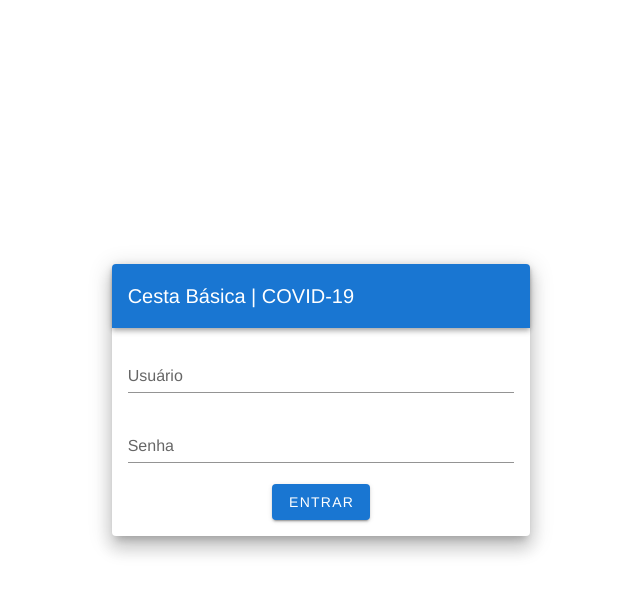
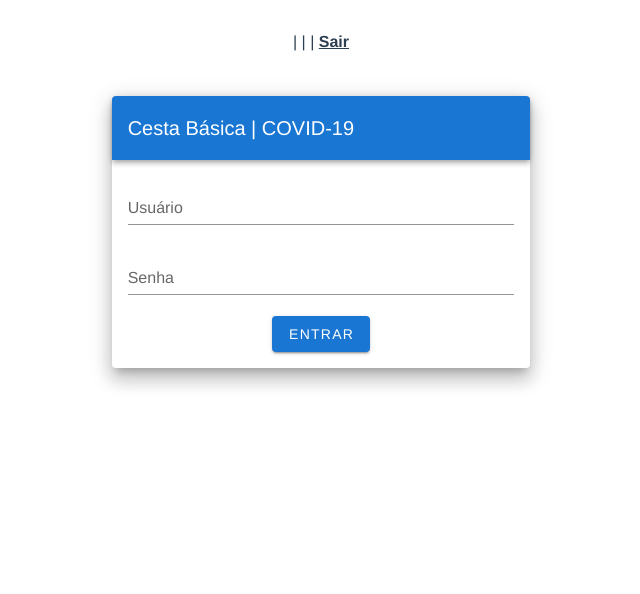
Before and after one commit to flpgst/cesta-basica-covid19, a Vue app in the folder frontend/: page / in a window 1280 px wide. Shown: the top 594 px of the page, without its empty margins (319-959 px from the left). Built offline with nearby package versions, Linux system fonts and the light colour scheme; sample sign-in values are in the browser's storage.

Commit message:
login ajusts

```diff
--- a/frontend/src/App.vue
+++ b/frontend/src/App.vue
@@ -1,12 +1,12 @@
 <template>
   <v-app id="app">
-    <Login v-if="!autenticado" @autenticado="autenticar" />
+    <Login v-if="!user" @autenticado="autenticar" />
     <div v-else>
     <div id="nav">
       <router-link v-if="permission === 'admin' || permission === 'cadastro'" to="/cadastro">Cadastro</router-link> |
       <router-link v-if="permission === 'admin'"  to="/lista_cadastrados">Pessoas Cadastradas</router-link> |
       <router-link v-if="permission === 'admin'" to="/criar_usuario">Criar Usuário</router-link> |
-      <router-link to="/" @click="logout">Sair</router-link>
+      <a href="#" @click="logout">Sair</a>
     </div>
     <router-view />
     </div>
@@ -24,12 +24,21 @@ export default {
   },
   data: () => ({
     autenticado: false,
-    permission: null
+    permission: null,
+    user: null
   }),
+   created() {
+    this.getUser();
+  },
   methods: {
+    getUser(){
+      this.user = localStorage.getItem('user')
+      if(!this.user) return
+      EventBus.permission = this.permission = JSON.parse(localStorage.user).permission
+    },
     autenticar(permission) {
         this.permission = permission
-        this.autenticado = true
+        this.user = localStorage.getItem('user')
         EventBus.permission = permission
         switch(permission) {
           case "admin":
@@ -41,10 +50,9 @@ export default {
         }
 
     },
-    logout(){
-      localStorage.clear()
-      this.autenticado = false
-      window.location("/")
+    logout() {
+      localStorage.clear();
+      window.location = "/";
     }
   },
 
--- a/frontend/src/views/Login.vue
+++ b/frontend/src/views/Login.vue
@@ -63,24 +63,14 @@ export default {
     snackbarShow: false
 
   }),
-  mounted() {
-    this.autenticate(localStorage)
-  },
   methods: {
-    autenticate({login, password}) {
-      if(!login || !password) return
-      api.criar("sessions", { login, password })
-      .then(session => {
-        localStorage.setItem("token", session.token)
-        this.$emit('autenticado',session.user.permission)
-      })
-    },
     onSubmit() {
       return api
         .criar("sessions", { login: this.login, password: this.password })
-        .then(session => {
-          localStorage.setItem("token", session.token)
-          this.$emit('autenticado',session.user.permission)
+        .then(({token, user}) => {
+          localStorage.setItem("token", token)
+          localStorage.setItem("user", JSON.stringify(user))
+          this.$emit('autenticado',user.permission)
         })
         .catch(() => this.snackbarShow = true)
     },
```
